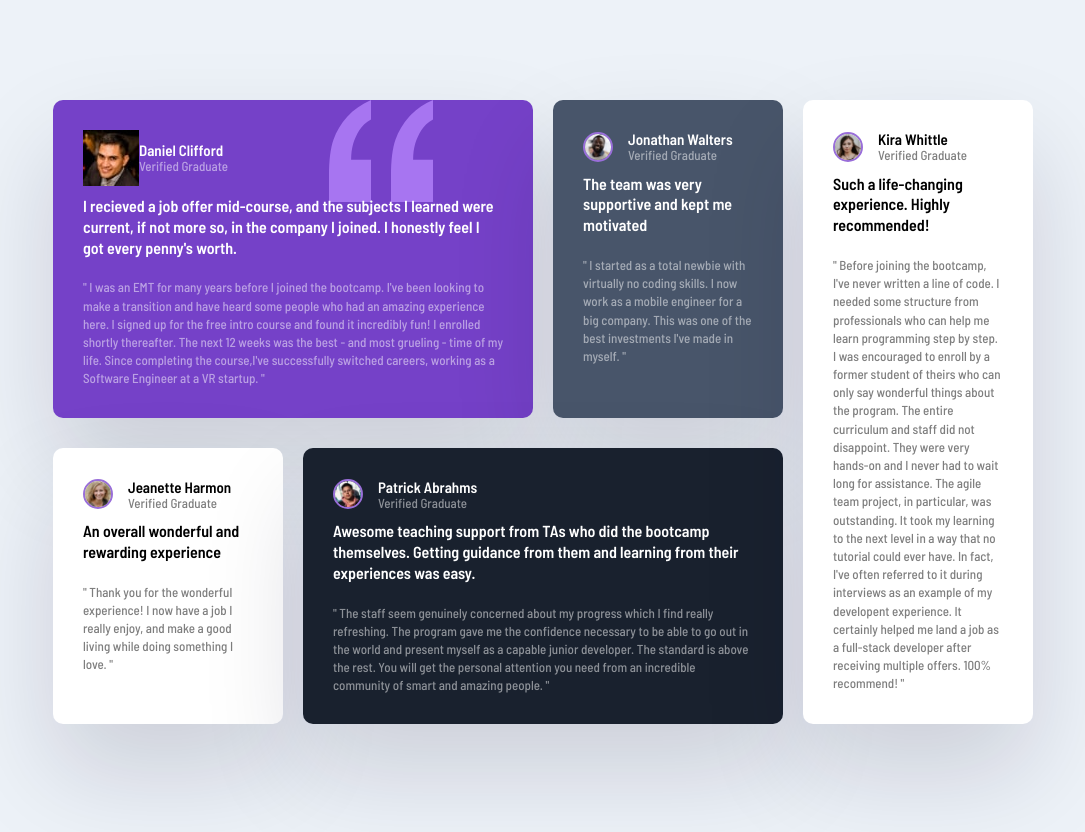
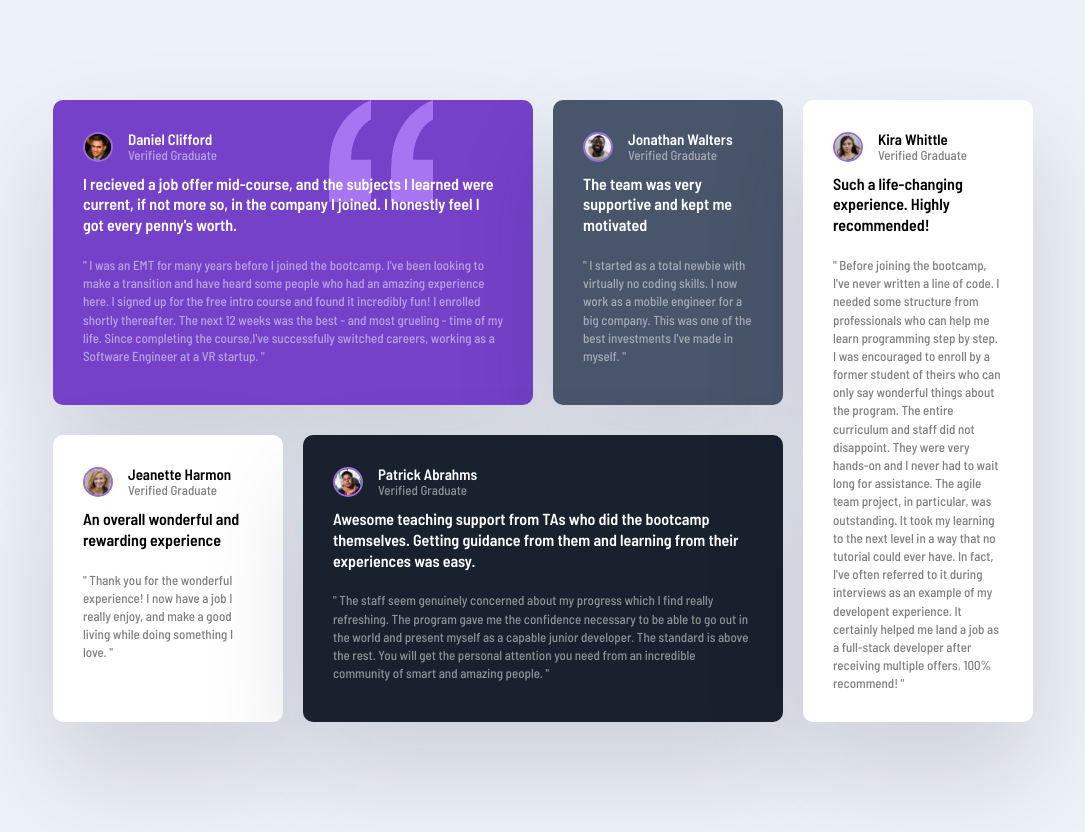
Before and after one commit to Achuyat-Joy/Testimonials-using-grid, a plain HTML site: page index.html in a window 1280 px wide. Shown: the whole page, without its empty margins (97-1182 px from the left). Drawn offline with Linux system fonts and the light colour scheme.

Commit message:
Update index.html

```diff
--- a/index.html
+++ b/index.html
@@ -15,7 +15,7 @@
         <main class="testimonials">
             <div class="card card-purple">
                 <header class="identity">
-                    <img class="Images/image-kira.jpg" src="Images/image-daniel.jpg"
+                    <img class="profile-picture" src="Images/image-daniel.jpg"
                     alt="Daniel Clifford">
                     <div>
                         <h3>Daniel Clifford</h3>
```
